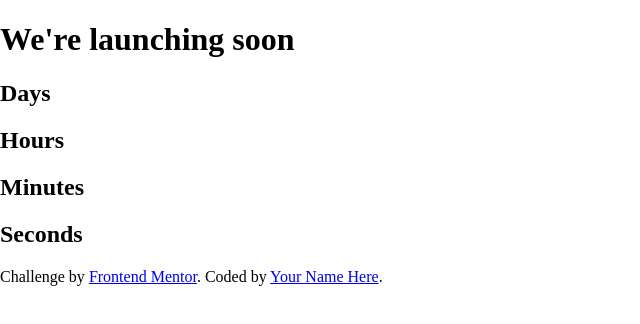
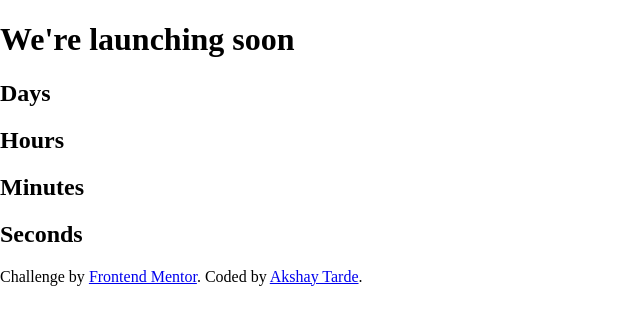
Before and after one commit to Akshay-Tarde/launch-countdown-timer, a plain HTML site: page index.html in a window 1280 px wide. Shown: the full height of the page, 0-640 px from the left. Drawn offline with Linux system fonts and the light colour scheme.

Commit message:
Updated the GitHub link and name

```diff
--- a/index.html
+++ b/index.html
@@ -21,7 +21,7 @@
   </main>
   <div class="attribution">
     Challenge by <a href="https://www.frontendmentor.io?ref=challenge" target="_blank">Frontend Mentor</a>.
-    Coded by <a href="#">Your Name Here</a>.
+    Coded by <a href="https://github.com/Akshay-Tarde/launch-countdown-timer" target="_blank">Akshay Tarde</a>.
   </div>
 </body>
 </html>
```
